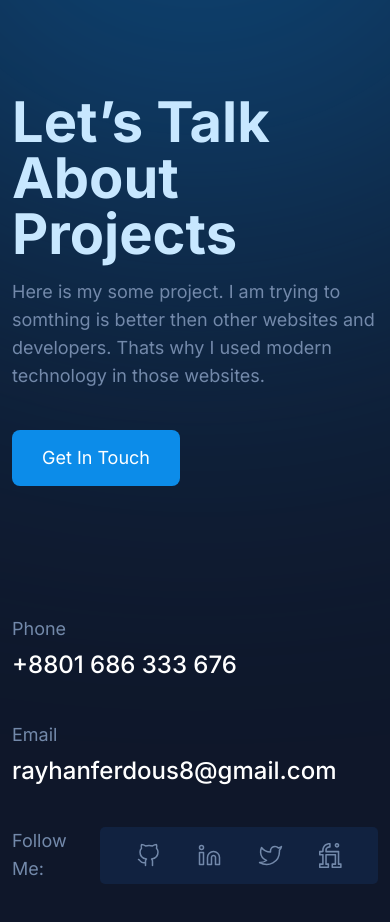
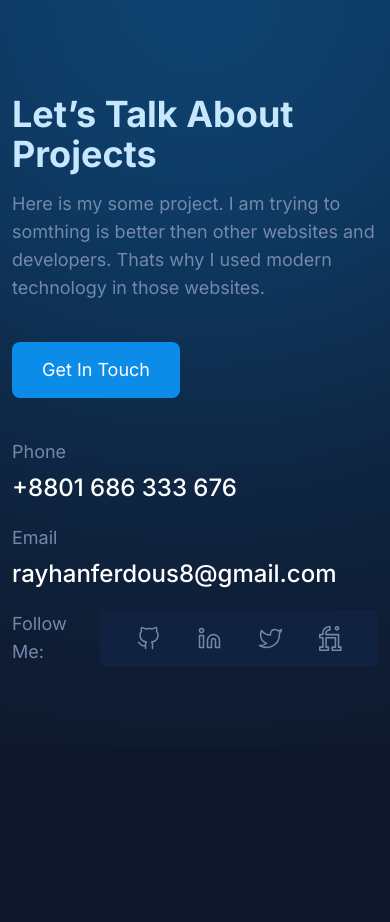
Before and after one commit to rayhanferdous/rayhanferdous, a Next.js app: page / in a window 390 px wide. Shown: the part 8855-9777 px from the top of the page. After the commit the page ends 9602 px from the top, so only its background shows below. Built offline with nearby package versions, Linux system fonts and the light colour scheme.

Commit message:
Update Footer.js

```diff
--- a/components/Layout/Index/Footer.js
+++ b/components/Layout/Index/Footer.js
@@ -11,9 +11,9 @@ import Link from "next/link";
 function Footer() {
   return (
     <footer className="relative">
-      <div className="flex justify-between lg:items-center gap-10 mb-[129px] flex-col lg:flex-row ">
+      <div className="flex justify-between lg:items-center gap-10 mb-10 md:mb-[129px] flex-col lg:flex-row ">
         <div className="flex flex-col">
-          <h2 className="font-bold text-56 text-projectsTitle mb-4">
+          <h2 className="font-bold text-4xl md:text-56 text-projectsTitle mb-4">
             Let’s Talk About Projects
           </h2>
           <p className="text-lg text-secondery">
@@ -26,7 +26,7 @@ function Footer() {
           <p>Get In Touch</p>
         </button>
       </div>
-      <div className="flex flex-wrap lg:items-center justify-between mb-20 gap-10 lg:flex-row ">
+      <div className="flex flex-wrap lg:items-center justify-between mb-20 gap-5 md:gap-10 lg:flex-row ">
         <div className="flex flex-col gap-1.5">
           <p className="text-secondery text-lg">Phone</p>
           <p className="font-medium text-2xl text-white">+8801 686 333 676</p>
```
